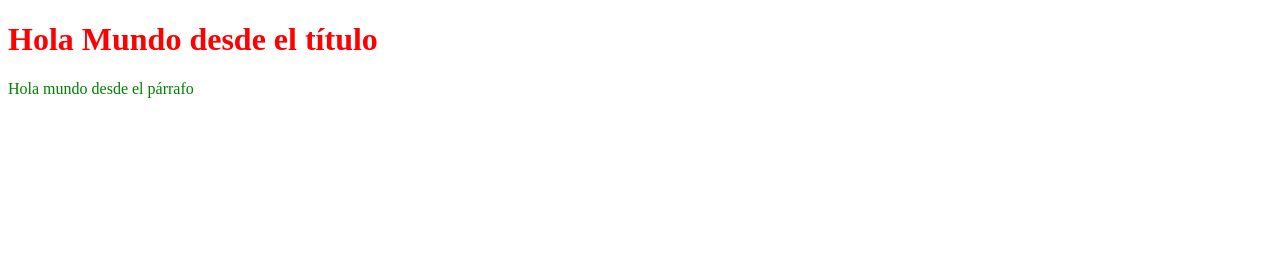
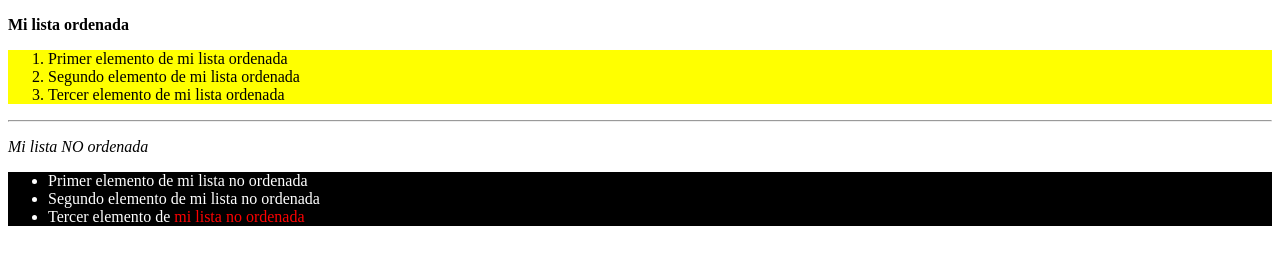
Before and after one commit to EGAEM-GAMES/MIR_Nivelacion, a plain HTML site: page index.html in a window 1280 px wide. Drawn offline with Linux system fonts and the light colour scheme.

Commit message:
Reto-3-Creando-Elementos

```diff
--- a/index.html
+++ b/index.html
@@ -6,7 +6,18 @@
         <link rel="stylesheet" href="style.css">
     </head>
     <body>
-        <h1>Hola Mundo desde el título</h1>
-        <p>Hola mundo desde el párrafo</p>
+        <p><strong>Mi lista ordenada</strong></p>
+        <ol>
+            <li>Primer elemento de mi lista ordenada</li>
+            <li>Segundo elemento de mi lista ordenada</li>
+            <li>Tercer elemento de mi lista ordenada</li>
+        </ol>
+        <hr>
+        <p><em>Mi lista NO ordenada</em></p>
+        <ul>
+            <li>Primer elemento de mi lista no ordenada</li>
+            <li>Segundo elemento de mi lista no ordenada</li>
+            <li>Tercer elemento de <span>mi lista no ordenada</span></li>
+        </ul>
     </body>
 </html>
--- a/style.css
+++ b/style.css
@@ -1,6 +1,10 @@
-h1{
+ol{
+    background-color: yellow;
+}
+ul{
+    background-color: black;
+    color: white;
+}
+span{
     color: red;
 }
-p{
-    color: green;
-}
```
